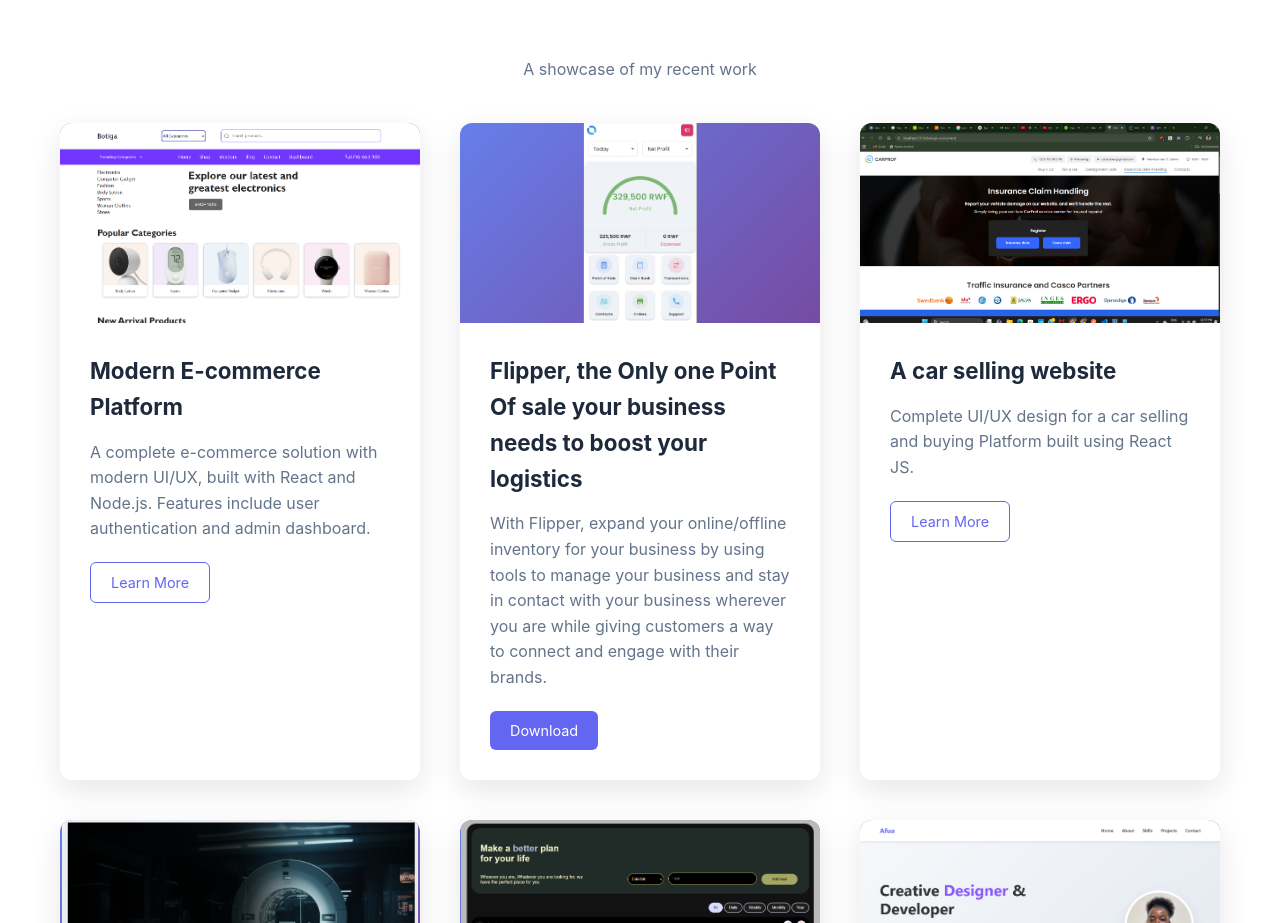
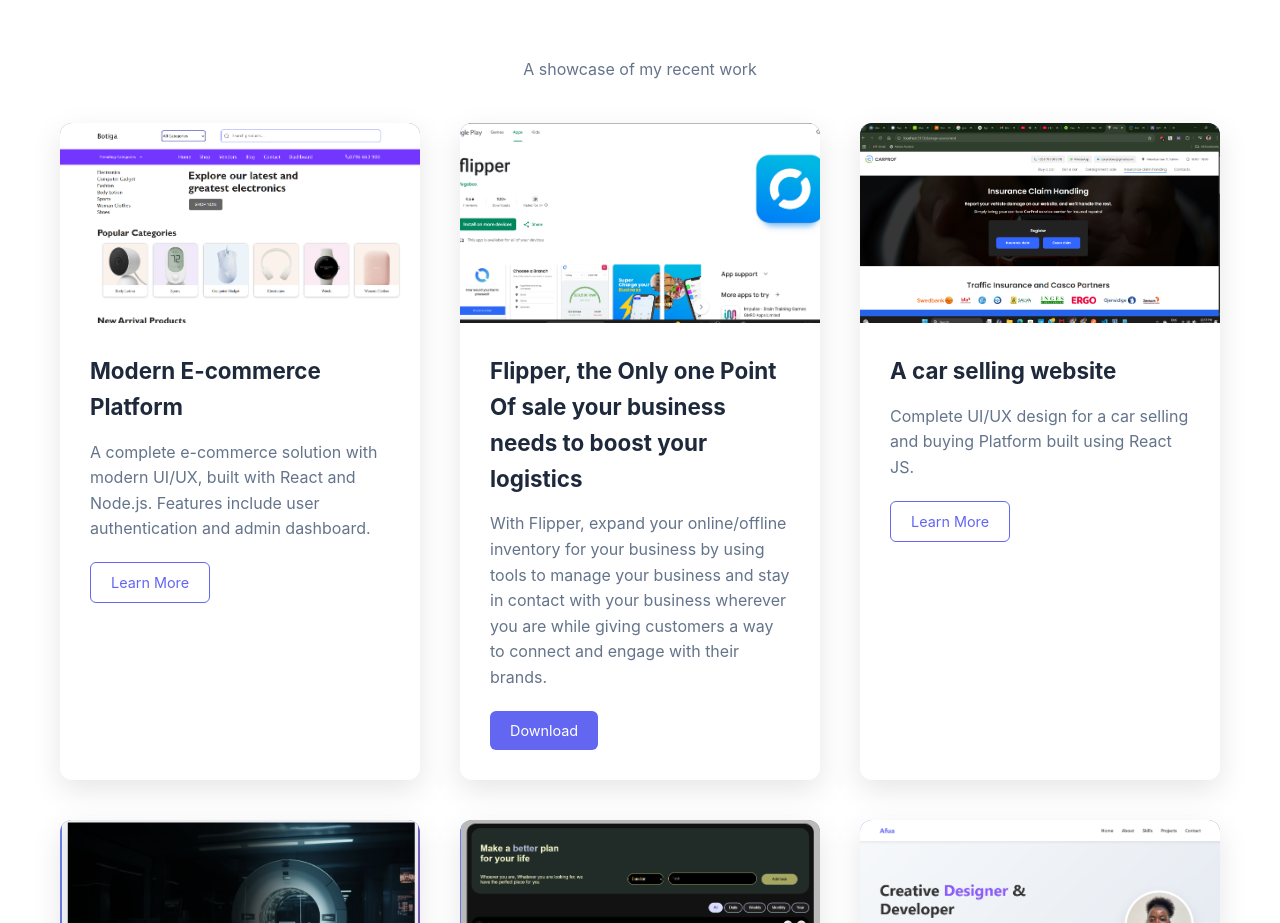
Before and after one commit to lyhamissi/Portfolio, a plain HTML site: page index.html in a window 1280 px wide. Shown: the part 2582-3505 px from the top of the page. Drawn offline with Linux system fonts and the light colour scheme.

Commit message:
modified the image

```diff
--- a/index.html
+++ b/index.html
@@ -692,7 +692,7 @@
                     </div>
                 </div>
     <div class="project">
-                    <div class="project-image"> <img src="./yegobox.jpg"></div>
+                    <div class="project-image"> <img src="./yegobox.png"></div>
                     <div class="project-content">
                         <h4>Flipper, the Only one Point Of sale your business needs to boost your logistics</h4>
                         <p>With Flipper, expand your online/offline inventory for your business by using tools to manage your business and stay in
```
Also changed, not shown: yegobox.jpg (deleted), yegobox.png (added).
